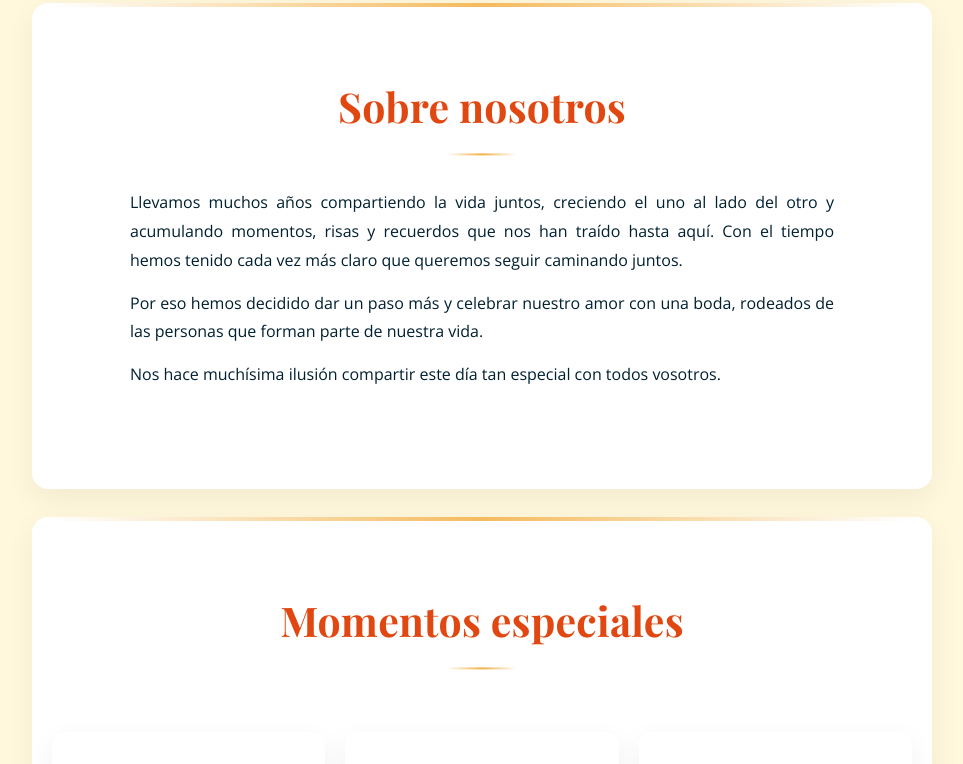
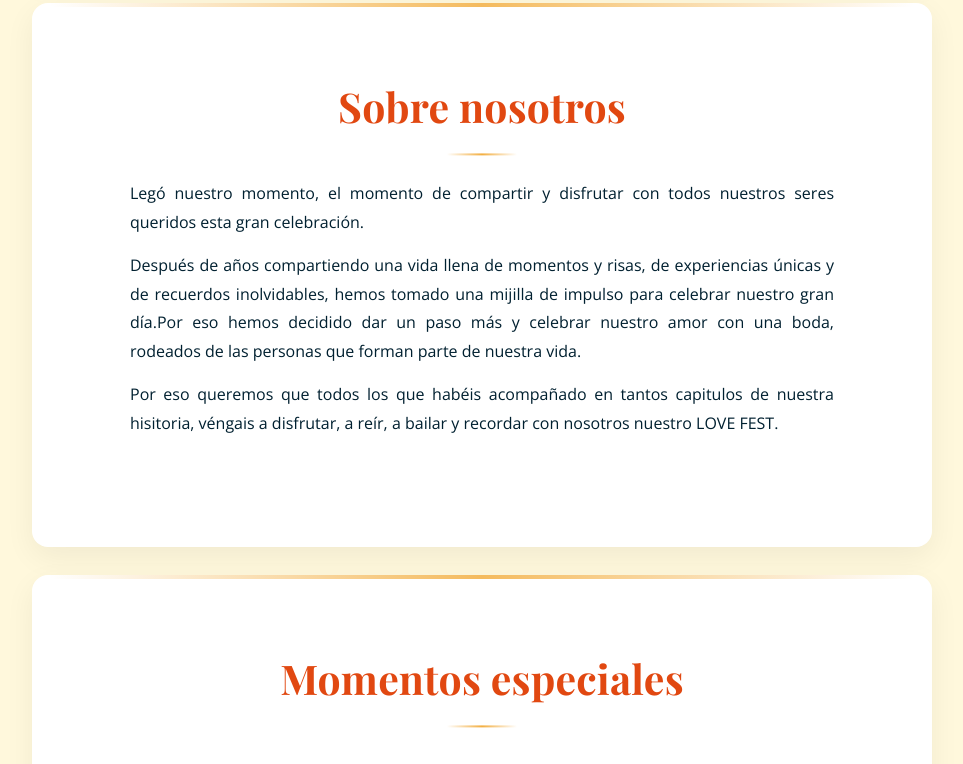
Before and after one commit to antonioymarialovefest/wedding, a plain HTML site: page index.html in a window 1280 px wide. Shown: the part 1266-2030 px from the top of the page, without its empty margins (158-1121 px from the left). Drawn offline with nearby package versions, Linux system fonts and the light colour scheme; files whose address does not match are found by name.

Commit message:
Update "Sobre nosotros" section with personalized wedding message

```diff
--- a/index.html
+++ b/index.html
@@ -43,9 +43,9 @@
 <section class="fade-in section-card" id="sobre">
     <h2>Sobre nosotros</h2>
     <div class="about-copy">
-        <p>Llevamos muchos años compartiendo la vida juntos, creciendo el uno al lado del otro y acumulando momentos, risas y recuerdos que nos han traído hasta aquí. Con el tiempo hemos tenido cada vez más claro que queremos seguir caminando juntos.</p>
-        <p>Por eso hemos decidido dar un paso más y celebrar nuestro amor con una boda, rodeados de las personas que forman parte de nuestra vida.</p>
-        <p>Nos hace muchísima ilusión compartir este día tan especial con todos vosotros.</p>
+        <p>Legó nuestro momento, el momento de compartir y disfrutar con todos nuestros seres queridos esta gran celebración.</p>
+        <p>Después de años compartiendo una vida llena de momentos y risas, de experiencias únicas y de recuerdos inolvidables, hemos tomado una mijilla de impulso para celebrar nuestro gran día.Por eso hemos decidido dar un paso más y celebrar nuestro amor con una boda, rodeados de las personas que forman parte de nuestra vida.</p>
+        <p>Por eso queremos que todos los que habéis acompañado en tantos capitulos de nuestra hisitoria, véngais a disfrutar, a reír, a bailar y recordar con nosotros nuestro LOVE FEST.</p>
     </div>
 </section>
 
```
